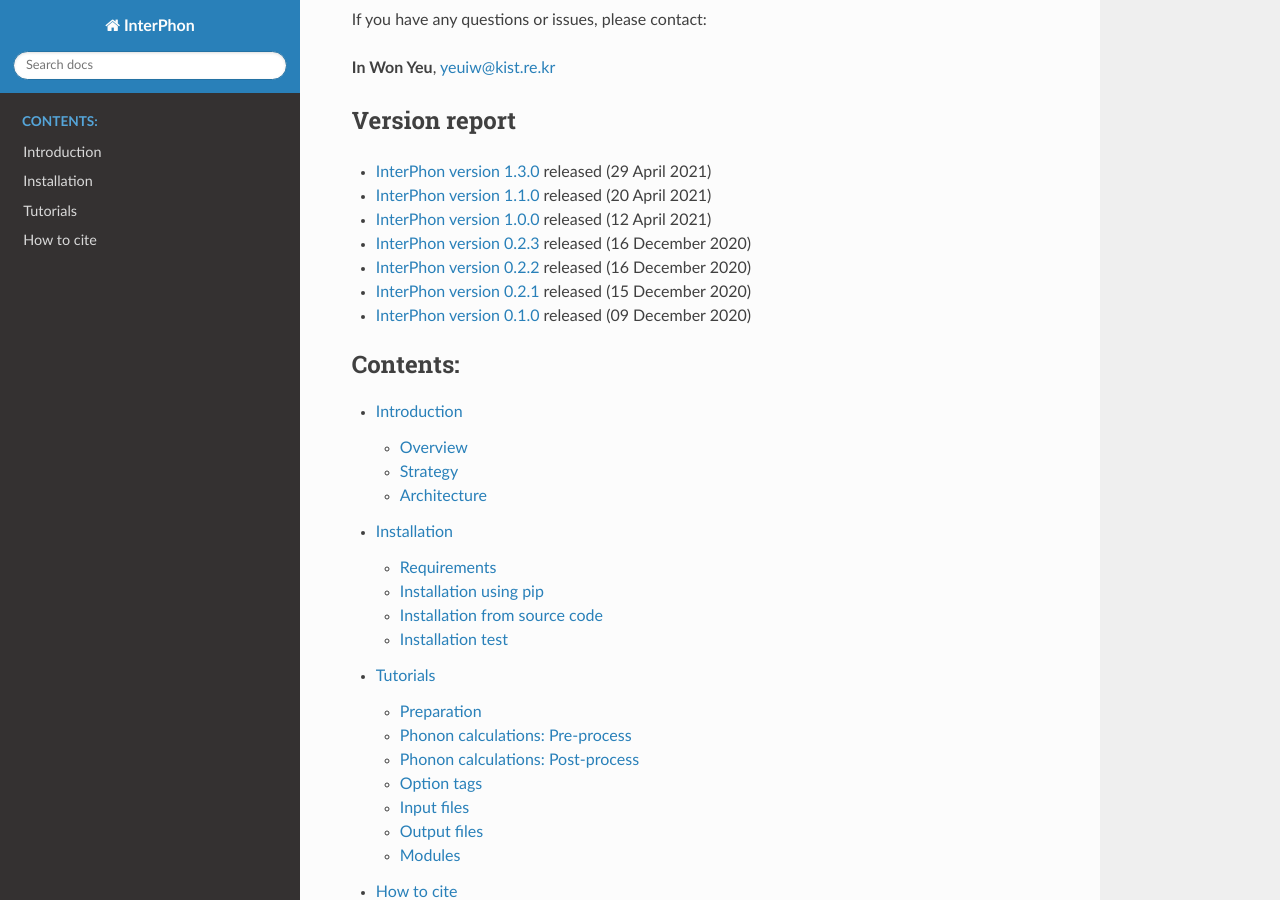
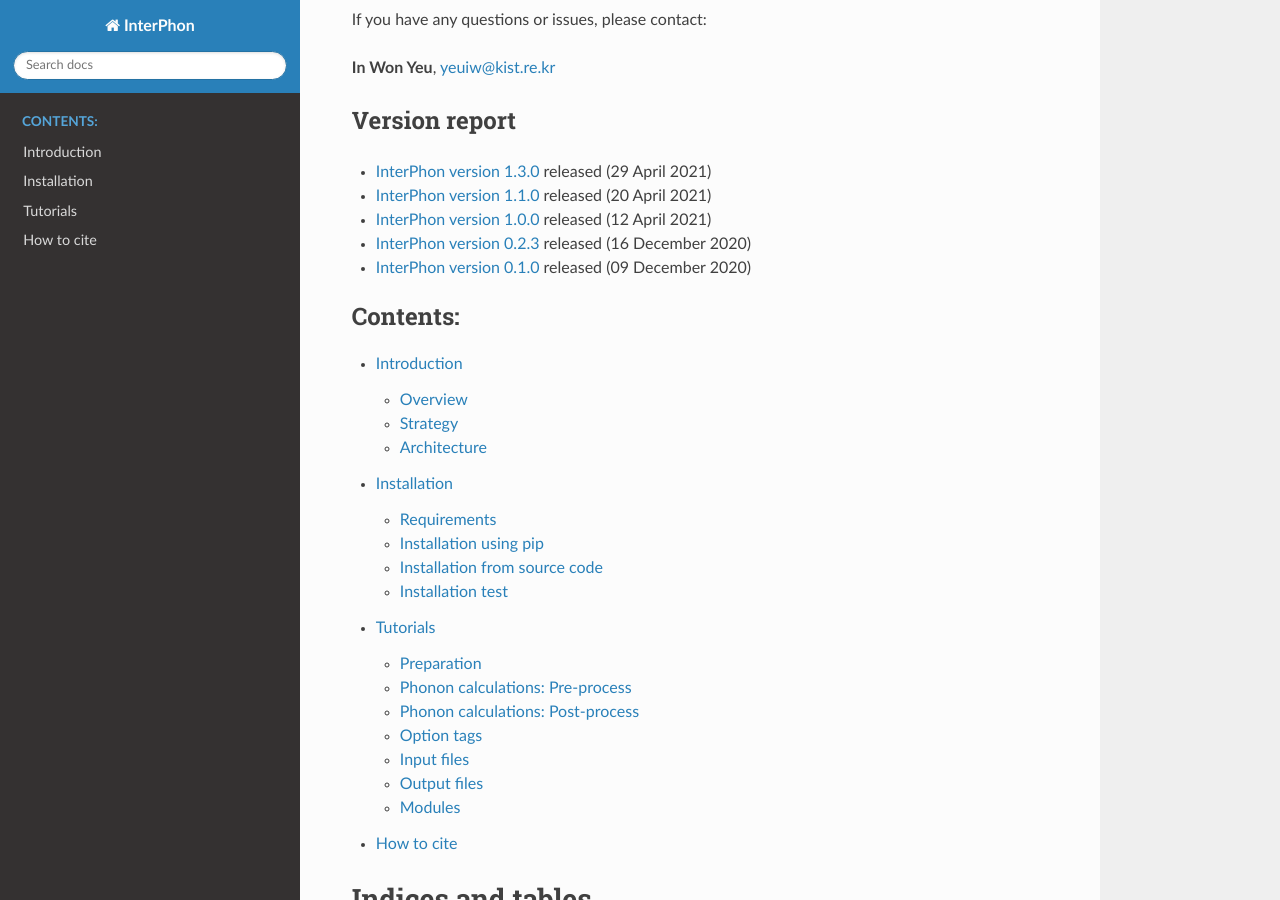
Before and after one commit to InWonYeu/interphon, a Sphinx documentation site: the page built from docs/source/index.rst, in a window 1280 px wide and 900 px high, scrolled down 440 px. Built offline with Sphinx 7.4.7 and the Read the Docs theme 2.0.0, drawn with Linux system fonts in a browser that asks for light colours.

Commit message:
edit documentation

```diff
--- a/docs/source/index.rst
+++ b/docs/source/index.rst
@@ -27,8 +27,6 @@
 * `InterPhon version 1.1.0 <https://github.com/InWonYeu/interphon/tree/v1.1.0>`_ released (20 April 2021)
 * `InterPhon version 1.0.0 <https://github.com/InWonYeu/interphon/tree/v1.0.0>`_ released (12 April 2021)
 * `InterPhon version 0.2.3 <https://github.com/InWonYeu/interphon/tree/v0.2.3>`_ released (16 December 2020)
-* `InterPhon version 0.2.2 <https://github.com/InWonYeu/interphon/tree/v0.2.2>`_ released (16 December 2020)
-* `InterPhon version 0.2.1 <https://github.com/InWonYeu/interphon/tree/v0.2.1>`_ released (15 December 2020)
 * `InterPhon version 0.1.0 <https://github.com/InWonYeu/interphon/tree/v0.1.0>`_ released (09 December 2020)
 
 .. toctree::
```
